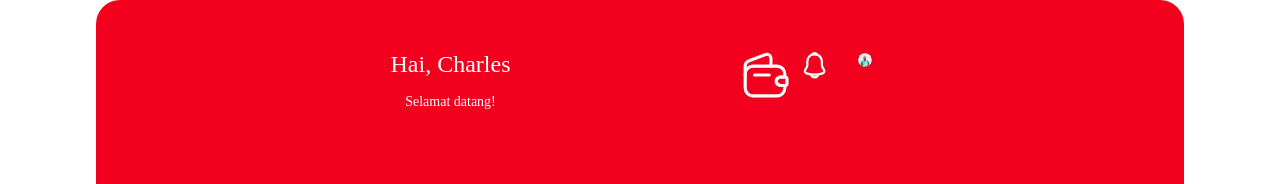
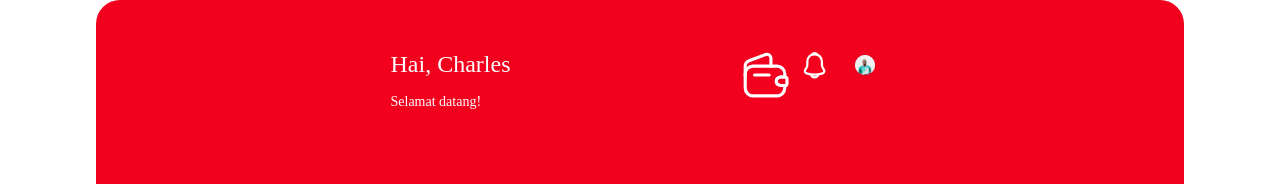
Before and after one commit to yodyindra/Esport__ESI, a React (Create React App) app: page / in a window 1280 px wide. Shown: the top 184 px of the page. Built offline with nearby package versions, Linux system fonts and the light colour scheme; a web font is replaced by a local one.

Commit message:
Perubahan

```diff
--- a/src/Homepage/homePage.js
+++ b/src/Homepage/homePage.js
@@ -29,16 +29,8 @@ import tournament from "../Picture/tournament.svg";
 import squad from "../Picture/squad.svg";
 import leaderboard from "../Picture/leaderboard.svg";
 import profile from "../Picture/profile.svg";
-import MyOwlCarousel from "../OwlCarousel";
+import MyOwlCarousel from "../HompageOwlCarousel";
 
-// const MyOwlCarousel = () => {
-//   Option = {
-//     loop: true,
-//     margin: 10,
-//     items: 1,
-//     autoplay: true
-//   };
-// };
 const height1 = {
   height: 10
 };
@@ -69,16 +61,20 @@ function Homepage() {
             <div className="col-md-6 mx-auto">
               <div className="d-flex flex-row mx-auto justify-content-between">
                 <div>
-                  <h2 style={{ color: "#ffffff" }}>Hai, Charles</h2>
-                  <h5 style={{ color: "#ffffff" }}>Selamat datang!</h5>
+                  <h2 className="text-left" style={{ color: "#ffffff" }}>
+                    Hai, Charles
+                  </h2>
+                  <h5 className="text-left" style={{ color: "#ffffff" }}>
+                    Selamat datang!
+                  </h5>
                 </div>
                 <div className="d-flex flex-row">
-                  <div style={{ height: "30px" }}>
+                  <div style={height3}>
                     <img src={wallet} alt="wallet" />
                   </div>
 
                   <img src={notif} alt="notif" style={height3} />
-                  <img src={charles} alt="charles" style={height2} />
+                  <img src={charles} alt="charles" style={height3} />
                 </div>
               </div>
             </div>
@@ -170,151 +166,6 @@ function Homepage() {
                 <a href="/register">Lihat semua</a>
               </div>
               <MyOwlCarousel />
-              {/* <OwlCarousel className="owl-theme" {...Option}>
-                <div className="item">
-                  <img
-                    src="https://d2rdb56lmj4es2.cloudfront.net/data/photo/2019/3/28/0328194-2590-FCBD-5A4FCA54E307E0AB.jpg"
-                    alt="road"
-                  />
-                </div>
-                <div className="item">
-                  <img
-                    src="https://d2rdb56lmj4es2.cloudfront.net/data/photo/2019/2/18/0218196-2590-FCBD-5AA19539BBCE5DDF.jpg"
-                    alt="sunrise"
-                  />
-                </div>
-                <div className="item">
-                  <img
-                    src="https://d2rdb56lmj4es2.cloudfront.net/data/photo/2019/3/28/0328192-2590-FCBD-5A018FCFA66A0706.jpg"
-                    alt="road2"
-                  />
-                </div>
-              </OwlCarousel> */}
-              {/* <div className="owl-carousel owl-theme">
-                <div className="item card">
-                  <div className="card-body d-flex flex-row">
-                    <img src={pubg} alt="pubg" style={{ width: 100 }} />
-                    <div>
-                      <div className="ml-3 mb-3 d-flex flex-row">
-                        <div>
-                          <h5 className="card-title">Piala Walikota Cup</h5>
-                          <h6 className="card-subtitle mb-1 text-muted">
-                            Pemerintah Kota Denpasar
-                          </h6>
-                        </div>
-                        <button
-                          type="button"
-                          className="btn ml-3"
-                          style={{
-                            backgroundColor: "#44c616",
-                            color: "#ffffff"
-                          }}
-                        >
-                          Buka
-                        </button>
-                      </div>
-                      <div className="d-flex flex-row">
-                        <img
-                          className="ml-3"
-                          src={dollar}
-                          alt="dollar"
-                          style={{ width: 25 }}
-                        />
-                        <a href="#">Rp. 100.000.000</a>
-                        <img
-                          className="ml-3"
-                          src={people}
-                          alt="people"
-                          style={{ width: 25 }}
-                        />
-                        <a href="#">25/50 Tim</a>
-                      </div>
-                    </div>
-                  </div>
-                </div>
-                <div className="item card">
-                  <div className="card-body d-flex flex-row">
-                    <img src={pubg} alt="pubg" style={{ width: 100 }} />
-                    <div>
-                      <div className="ml-3 mb-3 d-flex flex-row">
-                        <div>
-                          <h5 className="card-title">Piala Walikota Cup</h5>
-                          <h6 className="card-subtitle mb-1 text-muted">
-                            Pemerintah Kota Denpasar
-                          </h6>
-                        </div>
-                        <button
-                          type="button"
-                          className="btn ml-3"
-                          style={{
-                            backgroundColor: "#44c616",
-                            color: "#ffffff"
-                          }}
-                        >
-                          Buka
-                        </button>
-                      </div>
-                      <div className="d-flex flex-row">
-                        <img
-                          className="ml-3"
-                          src={dollar}
-                          alt="dollar"
-                          style={{ width: 25 }}
-                        />
-                        <a href="#">Rp. 100.000.000</a>
-                        <img
-                          className="ml-3"
-                          src={people}
-                          alt="people"
-                          style={{ width: 25 }}
-                        />
-                        <a href="#">25/50 Tim</a>
-                      </div>
-                    </div>
-                  </div>
-                </div>
-                <div className="item card">
-                  <div className="card-body d-flex flex-row">
-                    <img src={pubg} alt="pubg" style={{ width: 100 }} />
-                    <div>
-                      <div className="ml-3 mb-3 d-flex flex-row">
-                        <div>
-                          <h5 className="card-title">Piala Walikota Cup</h5>
-                          <h6 className="card-subtitle mb-1 text-muted">
-                            Pemerintah Kota Denpasar
-                          </h6>
-                        </div>
-                        <button
-                          type="button"
-                          className="btn ml-3"
-                          style={{
-                            backgroundColor: "#44c616",
-                            color: "#ffffff"
-                          }}
-                        >
-                          Buka
-                        </button>
-                      </div>
-                      <div className="d-flex flex-row">
-                        <img
-                          className="ml-3"
-                          src={dollar}
-                          alt="dollar"
-                          style={{ width: 25 }}
-                        />
-                        <a href="#">Rp. 100.000.000</a>
-                        <img
-                          className="ml-3"
-                          src={people}
-                          alt="people"
-                          style={{ width: 25 }}
-                        />
-                        <a href="#">25/50 Tim</a>
-                      </div>
-                    </div>
-                  </div>
-                </div>
-              </div> */}
             </div>
           </div>
           <div>
```
Also changed, not shown: src/App.js (+3 -4 lines), src/HompageOwlCarousel.jsx (renamed from src/OwlCarousel.jsx).
